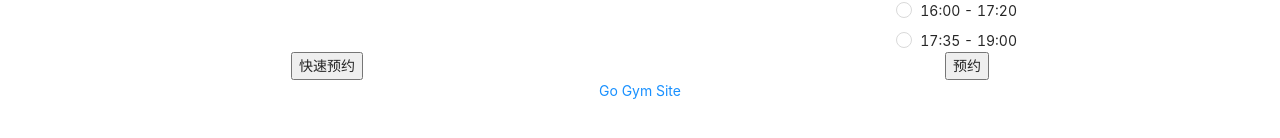
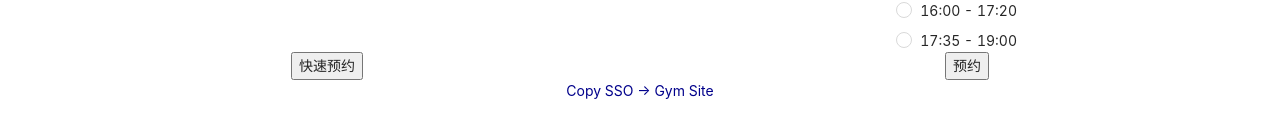
Before and after one commit to masogit/gym, a React (Create React App) app: page / in a window 1280 px wide. Shown: the part 436-574 px from the top of the page. Built offline with nearby package versions, Linux system fonts and the light colour scheme; no server answers.

Commit message:
feat: copy sso before go to gym site

```diff
--- a/src/Gym.js
+++ b/src/Gym.js
@@ -12,14 +12,18 @@ const Gym = props => {
   const [user, setUser] = React.useState(null)
   const [update, setUpdate] = React.useState(0)
   const [reserved, setReserved] = React.useState([])
-
+  const onClick = () => {
+    document.querySelector("input[placeholder='sso'").select()
+    document.execCommand(`copy`, false)
+    window.location.href = 'http://gymbooking.gechina.com.cn/gym.html'
+  }
   return (
     <div>
       <h2 style={{ textAlign: 'center' }}>Gym Revervation</h2>
       <UserInfo onChange={setUser} />
       <ReservedList user={user} onChange={setReserved} update={update} />
       <ReserveForm user={user} reserved={reserved} onChange={() => setUpdate(update + 1)} />
-      <div style={{ textAlign: 'center' }}><a href="http://gymbooking.gechina.com.cn/gym.html">Go Gym Site</a></div>
+      <div style={{ textAlign: 'center', color: 'darkblue' }} onClick={onClick}>Copy SSO → Gym Site</div>
     </div>
   )
 }
```
